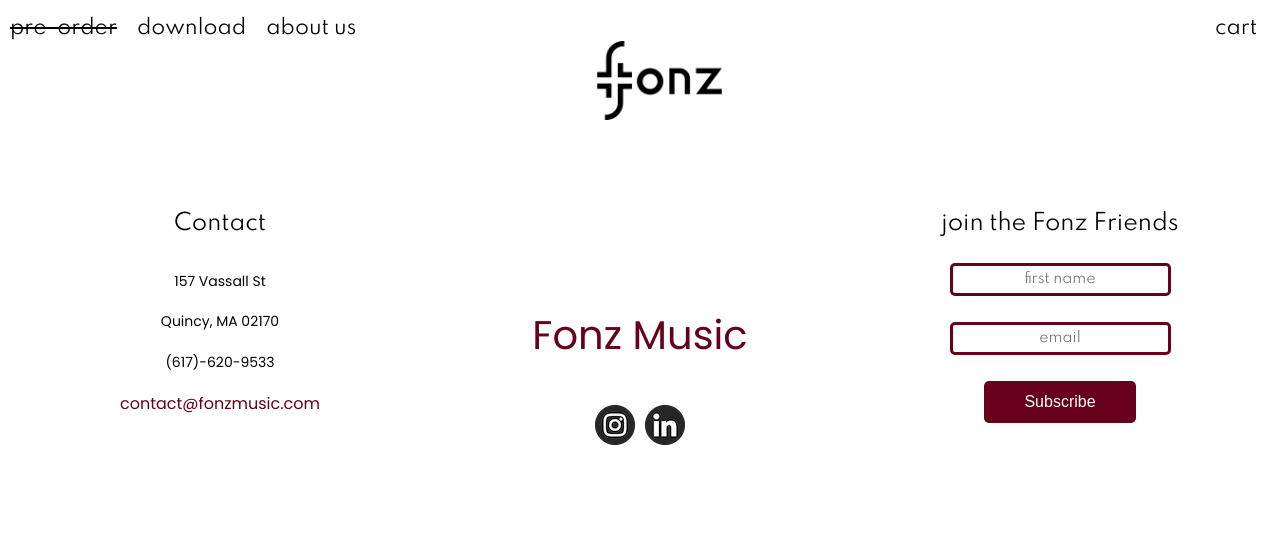
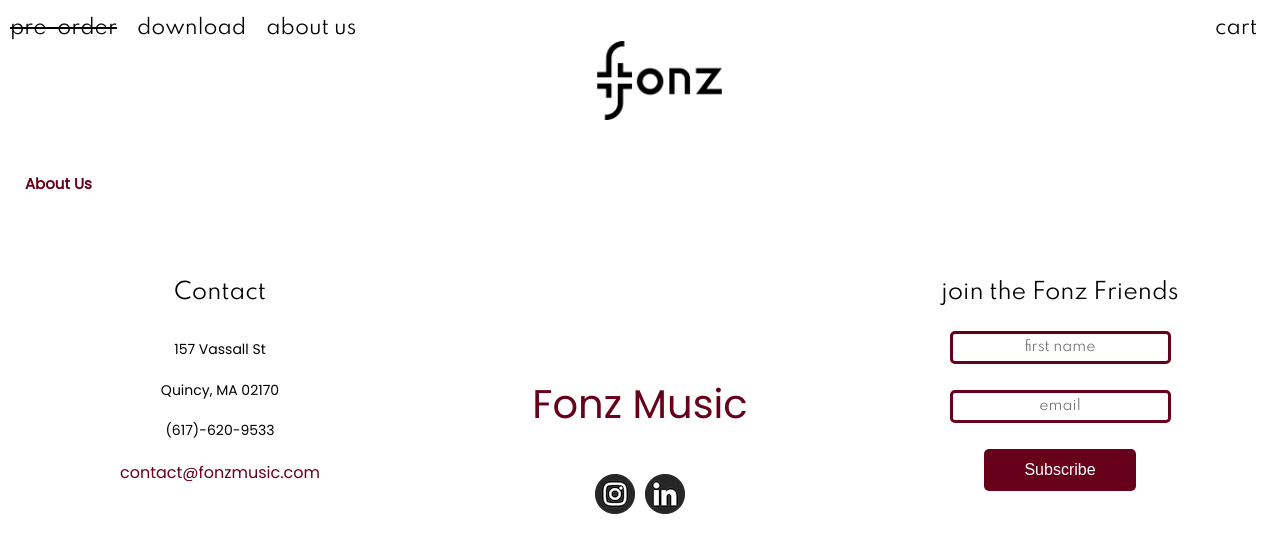
Before and after one commit to diarmuidmcg/fonzMusicWeb, a Nuxt app: page /about-us in a window 1280 px wide. Shown: the top 552 px of the page. Built offline with nearby package versions, Linux system fonts and the light colour scheme; a web font is replaced by a local one.

Commit message:
Add Pages
Add about-us and download page

```diff
--- a/components/globalComponents/appHeader.vue
+++ b/components/globalComponents/appHeader.vue
@@ -9,13 +9,10 @@
         <nuxt-link to="/download">download</nuxt-link>
       </li>
       <li class="left-nav">
-          <nuxt-link to="/about_us">about us</nuxt-link>
+        <nuxt-link to="/about-us">about us</nuxt-link>
       </li>
       <li class="center-nav">
-          <nuxt-link to="/"
-            ><img
-              src="../../static/images/global-images/fonzLogoWordmarkBlack.png"
-          /></nuxt-link>
+        <nuxt-link to="/"><img src="../../static/images/global-images/fonzLogoWordmarkBlack.png" /></nuxt-link>
       </li>
 
       <li class="right-nav">
@@ -44,6 +41,7 @@
   vertical-align: baseline;
   background: transparent;
 }
+
 html {
   box-sizing: border-box;
   overflow-x: hidden;
@@ -56,50 +54,61 @@
   font-size: 15px;
   line-height: 1.25;
 }
+
 *,
 *:before,
 *:after {
   box-sizing: inherit;
 }
+
 main {
   /* background-color: rgb(212,222,232); */
   background-color: white;
 }
+
 p {
   margin: 0;
 }
+
 a {
   /* color: rgb(190, 167, 126); */
   color: black;
   font-family: "Poppins", sans-serif;
   text-decoration: none;
 }
+
 a:hover {
   text-decoration: line-through;
 }
+
 h1,
 h2 {
   font-family: "Spartan", sans-serif;
   font-weight: 400;
 }
+
 h1 {
   font-size: 45px;
   margin: 0;
 }
+
 h2 {
   font-size: 30px;
   margin-top: 0;
   margin-bottom: 1;
 }
+
 h3 {
   margin: 25px;
 }
+
 .content-wrap {
   max-width: 900px;
   width: 90%;
   margin: 0 auto;
   padding: 60px 0;
 }
+
 /* BANNER
 ------------------------------------------*/
 .banner {
@@ -112,6 +121,7 @@
   margin-top: 15px;
   padding: 0;
 }
+
 .banner a {
   padding: 10px;
   padding-top: 20px;
@@ -120,14 +130,17 @@
   color: black;
   font-family: "Spartan", sans-serif;
 }
+
 .banner a:hover {
   text-decoration: line-through;
 }
+
 .banner ul {
   list-style-position: outside;
   list-style-type: none;
   padding: 0px;
 }
+
 .banner li {
   display: inline-block;
   font-size: 20px;
@@ -140,17 +153,21 @@
   float: left;
   color: black;
 }
+
 .banner .left-nav a {
   /* color: black; */
 }
+
 .banner .right-nav {
   float: right;
 }
+
 .banner .center-nav {
   /* padding: 0; */
   padding-right: 20%;
   /* margin: 0; */
 }
+
 .banner .center-nav img {
   width: 125px;
   display: block;
--- /dev/null
+++ b/pages/about-us.vue
@@ -0,0 +1,11 @@
+<template>
+  <div>
+    <h3>About Us</h3>
+  </div>
+</template>
+
+<script>
+export default {
+  name: "about-us"
+};
+</script>
--- /dev/null
+++ b/pages/download.vue
@@ -0,0 +1,10 @@
+<template>
+<div>
+  <h2> Download </h2>
+</div>
+</template>
+<script>
+export default {
+  name: "download"
+}
+</script>
```
Lines whose indentation alone changed are shown as unchanged.
